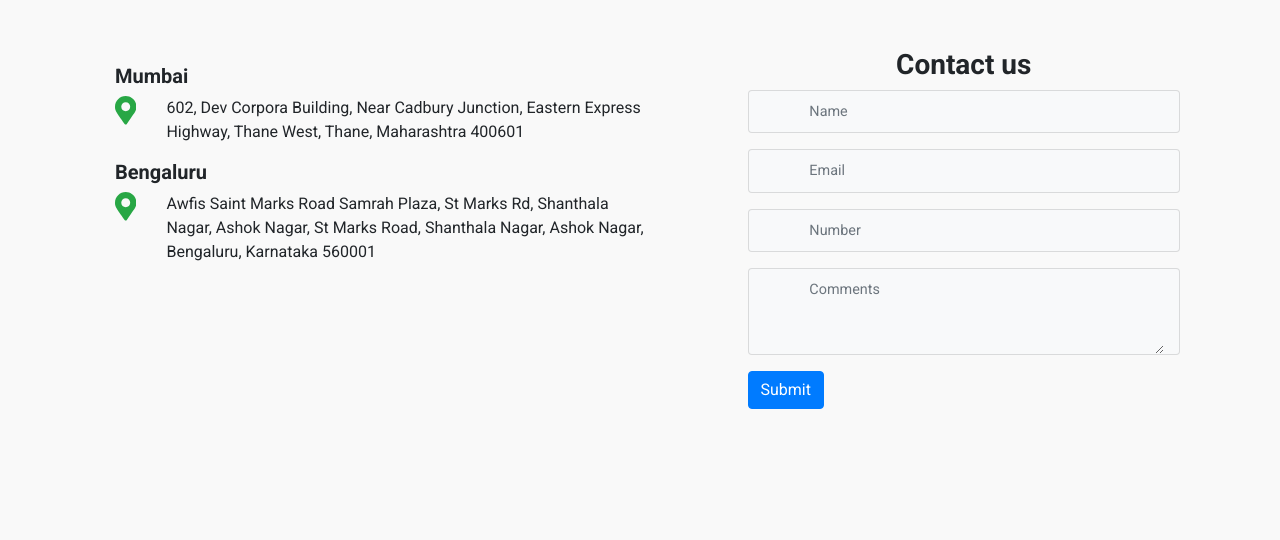
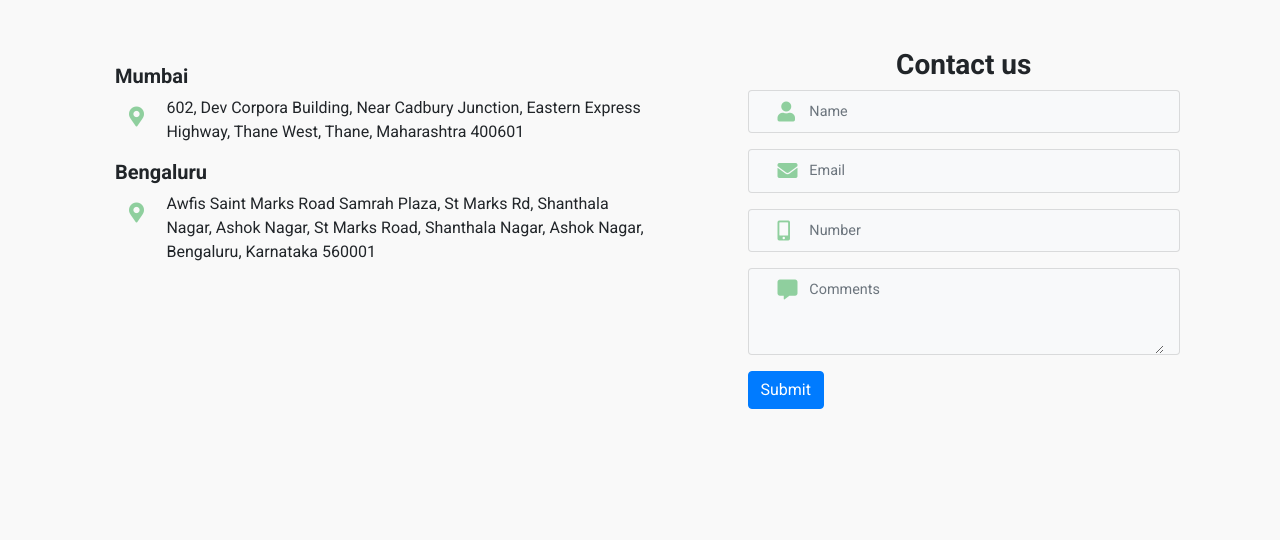
Before and after one commit to homesfy-tech/homesfy-portal, a CodeIgniter app: page /homesfy/contact-us in a window 1280 px wide. Shown: the part 75-615 px from the top of the page. Run offline with CodeIgniter, Linux system fonts and the light colour scheme; some libraries are stand-ins or nearby versions.

Commit message:
font awesome icon fixes

```diff
--- a/application/views/homesfy/about_us.php
+++ b/application/views/homesfy/about_us.php
@@ -17,9 +17,8 @@
 <section class="w-100 bg-success pb-5 pt-5 mb-5">
     <div class="container position-relative">
         <div class="row">
-            <div class="col-md-12"><svg aria-hidden="true" focusable="false" data-prefix="fas" data-icon="quote-left" class="svg-inline--fa fa-quote-left fa-w-16 HighLightIcon" role="img" xmlns="http://www.w3.org/2000/svg" viewBox="0 0 512 512">
-                    <path fill="currentColor" d="M464 256h-80v-64c0-35.3 28.7-64 64-64h8c13.3 0 24-10.7 24-24V56c0-13.3-10.7-24-24-24h-8c-88.4 0-160 71.6-160 160v240c0 26.5 21.5 48 48 48h128c26.5 0 48-21.5 48-48V304c0-26.5-21.5-48-48-48zm-288 0H96v-64c0-35.3 28.7-64 64-64h8c13.3 0 24-10.7 24-24V56c0-13.3-10.7-24-24-24h-8C71.6 32 0 103.6 0 192v240c0 26.5 21.5 48 48 48h128c26.5 0 48-21.5 48-48V304c0-26.5-21.5-48-48-48z"></path>
-                </svg>
+            <div class="col-md-12">
+                <i class="fa fa-quote-left fa-w-16 HighLightIcon" aria-hidden="true"></i>
                 <div class="col-md-10 offset-md-2">
                     <h1 class="text-white FontFamilyCursive">We, at Homesfy, understand that buying a home is a very challenging and time-consuming affair. A house which is right for someone may not be for another. We do our best to understand your needs, and find you the home that you dreamt of!</h1>
                 </div>
--- a/application/views/homesfy/contact_us.php
+++ b/application/views/homesfy/contact_us.php
@@ -8,33 +8,37 @@
                 <form id="ContactUsForm">
                     <div class="card mb-3 bg-light rounded">
                         <div class="row">
-                            <div class="col-md-1 col-sm-1 col-2"><svg aria-hidden="true" focusable="false" data-prefix="fas" data-icon="user" class="svg-inline--fa fa-user fa-w-14 text-success" role="img" xmlns="http://www.w3.org/2000/svg" viewBox="0 0 448 512">
-                                    <path fill="currentColor" d="M224 256c70.7 0 128-57.3 128-128S294.7 0 224 0 96 57.3 96 128s57.3 128 128 128zm89.6 32h-16.7c-22.2 10.2-46.9 16-72.9 16s-50.6-5.8-72.9-16h-16.7C60.2 288 0 348.2 0 422.4V464c0 26.5 21.5 48 48 48h352c26.5 0 48-21.5 48-48v-41.6c0-74.2-60.2-134.4-134.4-134.4z"></path>
-                                </svg></div>
+                            <div class="col-md-1 col-sm-1 col-2">
+                                <i class="fa fa-user fa-w-14 text-success" aria-hidden="true" style="font-size: 20px;margin-top: 11px;margin-left: 14px;opacity: 0.5;" style="font-size: 20px;margin-top: 11px;margin-left: 14px;opacity: 0.5;"></i>
+
+                            </div>
                             <div class="col-md-11 col-sm-11 col-10"><input class="form-control contactForm" type="text" placeholder="Name" id="CName" autocomplete="off" value=""><span style="color: red;"></span></div>
                         </div>
                     </div>
                     <div class="card mb-3 bg-light rounded">
                         <div class="row">
-                            <div class="col-md-1 col-sm-1 col-2"><svg aria-hidden="true" focusable="false" data-prefix="fas" data-icon="envelope" class="svg-inline--fa fa-envelope fa-w-16 text-success" role="img" xmlns="http://www.w3.org/2000/svg" viewBox="0 0 512 512">
-                                    <path fill="currentColor" d="M502.3 190.8c3.9-3.1 9.7-.2 9.7 4.7V400c0 26.5-21.5 48-48 48H48c-26.5 0-48-21.5-48-48V195.6c0-5 5.7-7.8 9.7-4.7 22.4 17.4 52.1 39.5 154.1 113.6 21.1 15.4 56.7 47.8 92.2 47.6 35.7.3 72-32.8 92.3-47.6 102-74.1 131.6-96.3 154-113.7zM256 320c23.2.4 56.6-29.2 73.4-41.4 132.7-96.3 142.8-104.7 173.4-128.7 5.8-4.5 9.2-11.5 9.2-18.9v-19c0-26.5-21.5-48-48-48H48C21.5 64 0 85.5 0 112v19c0 7.4 3.4 14.3 9.2 18.9 30.6 23.9 40.7 32.4 173.4 128.7 16.8 12.2 50.2 41.8 73.4 41.4z"></path>
-                                </svg></div>
+                            <div class="col-md-1 col-sm-1 col-2">
+                                <i class="fa fa-envelope fa-w-16 text-success" aria-hidden="true" style="font-size: 20px;margin-top: 11px;margin-left: 14px;opacity: 0.5;"></i>
+
+                            </div>
                             <div class="col-md-11 col-sm-11 col-10"><input class="form-control contactForm" type="email" placeholder="Email" refs="email" autocomplete="off" value=""><span style="color: red;"></span></div>
                         </div>
                     </div>
                     <div class="card mb-3 bg-light rounded">
                         <div class="row">
-                            <div class="col-md-1 col-sm-1 col-2"><svg aria-hidden="true" focusable="false" data-prefix="fas" data-icon="mobile-alt" class="svg-inline--fa fa-mobile-alt fa-w-10 text-success" role="img" xmlns="http://www.w3.org/2000/svg" viewBox="0 0 320 512">
-                                    <path fill="currentColor" d="M272 0H48C21.5 0 0 21.5 0 48v416c0 26.5 21.5 48 48 48h224c26.5 0 48-21.5 48-48V48c0-26.5-21.5-48-48-48zM160 480c-17.7 0-32-14.3-32-32s14.3-32 32-32 32 14.3 32 32-14.3 32-32 32zm112-108c0 6.6-5.4 12-12 12H60c-6.6 0-12-5.4-12-12V60c0-6.6 5.4-12 12-12h200c6.6 0 12 5.4 12 12v312z"></path>
-                                </svg></div>
+                            <div class="col-md-1 col-sm-1 col-2">
+                                <i class="fa fa-mobile-alt fa-w-10 text-success" aria-hidden="true" style="font-size: 20px;margin-top: 11px;margin-left: 14px;opacity: 0.5;"></i>
+
+                            </div>
                             <div class="col-md-11 col-sm-11 col-10"><input class="form-control contactForm" type="tel" placeholder="Number" refs="phone" autocomplete="off" value=""><span style="color: red;"></span></div>
                         </div>
                     </div>
                     <div class="card mb-3 bg-light rounded">
                         <div class="row">
-                            <div class="col-md-1 col-sm-1 col-2"><svg aria-hidden="true" focusable="false" data-prefix="fas" data-icon="comment-alt" class="svg-inline--fa fa-comment-alt fa-w-16 text-success" role="img" xmlns="http://www.w3.org/2000/svg" viewBox="0 0 512 512">
-                                    <path fill="currentColor" d="M448 0H64C28.7 0 0 28.7 0 64v288c0 35.3 28.7 64 64 64h96v84c0 9.8 11.2 15.5 19.1 9.7L304 416h144c35.3 0 64-28.7 64-64V64c0-35.3-28.7-64-64-64z"></path>
-                                </svg></div>
+                            <div class="col-md-1 col-sm-1 col-2">
+                                <i class="fa fa-comment-alt fa-w-16 text-success" aria-hidden="true" style="font-size: 20px;margin-top: 11px;margin-left: 14px;opacity: 0.5;"></i>
+
+                            </div>
                             <div class="col-md-11 col-sm-11 col-10"><textarea class="form-control contactForm" placeholder="Comments" id="exampleFormControlTextarea1" rows="3" refs="comment"></textarea><span style="color: red;"></span></div>
                         </div>
                     </div>
@@ -49,9 +53,10 @@
                         </div>
                     </div>
                     <div class="row">
-                        <div class="col-md-1 col-sm-1 col-2 text-right"><svg aria-hidden="true" focusable="false" data-prefix="fas" data-icon="map-marker-alt" class="svg-inline--fa fa-map-marker-alt fa-w-12 text-success" role="img" xmlns="http://www.w3.org/2000/svg" viewBox="0 0 384 512">
-                                <path fill="currentColor" d="M172.268 501.67C26.97 291.031 0 269.413 0 192 0 85.961 85.961 0 192 0s192 85.961 192 192c0 77.413-26.97 99.031-172.268 309.67-9.535 13.774-29.93 13.773-39.464 0zM192 272c44.183 0 80-35.817 80-80s-35.817-80-80-80-80 35.817-80 80 35.817 80 80 80z"></path>
-                            </svg></div>
+                        <div class="col-md-1 col-sm-1 col-2 text-right">
+                            <i class="fa fa-map-marker-alt fa-w-12 text-success" aria-hidden="true" style="font-size: 20px;margin-top: 11px;margin-left: 14px;opacity: 0.5;"></i>
+
+                        </div>
                         <div class="col-md-10 col-sm-10 col-10">
                             <p>602, Dev Corpora Building, Near Cadbury Junction, Eastern Express Highway, Thane West, Thane, Maharashtra 400601</p>
                         </div>
@@ -64,9 +69,10 @@
                         </div>
                     </div>
                     <div class="row">
-                        <div class="col-md-1 col-sm-1 col-2 text-right"><svg aria-hidden="true" focusable="false" data-prefix="fas" data-icon="map-marker-alt" class="svg-inline--fa fa-map-marker-alt fa-w-12 text-success" role="img" xmlns="http://www.w3.org/2000/svg" viewBox="0 0 384 512">
-                                <path fill="currentColor" d="M172.268 501.67C26.97 291.031 0 269.413 0 192 0 85.961 85.961 0 192 0s192 85.961 192 192c0 77.413-26.97 99.031-172.268 309.67-9.535 13.774-29.93 13.773-39.464 0zM192 272c44.183 0 80-35.817 80-80s-35.817-80-80-80-80 35.817-80 80 35.817 80 80 80z"></path>
-                            </svg></div>
+                        <div class="col-md-1 col-sm-1 col-2 text-right">
+                            <i class="fa fa-map-marker-alt fa-w-12 text-success" aria-hidden="true" style="font-size: 20px;margin-top: 11px;margin-left: 14px;opacity: 0.5;"></i>
+
+                        </div>
                         <div class="col-md-10 col-sm-10 col-10">
                             <p>Awfis Saint Marks Road Samrah Plaza, St Marks Rd, Shanthala Nagar, Ashok Nagar, St Marks Road, Shanthala Nagar, Ashok Nagar, Bengaluru, Karnataka 560001</p>
                         </div>
```
